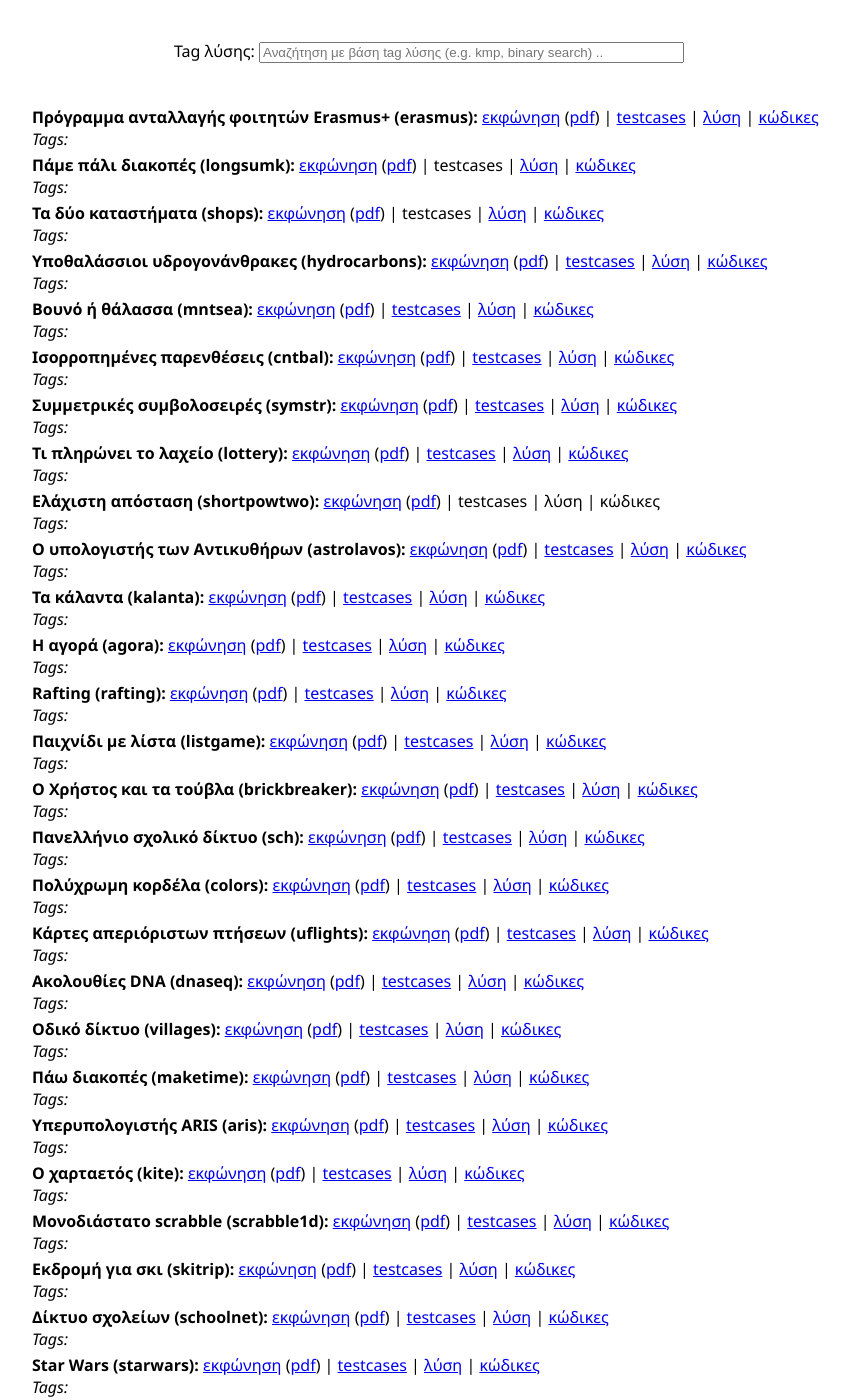
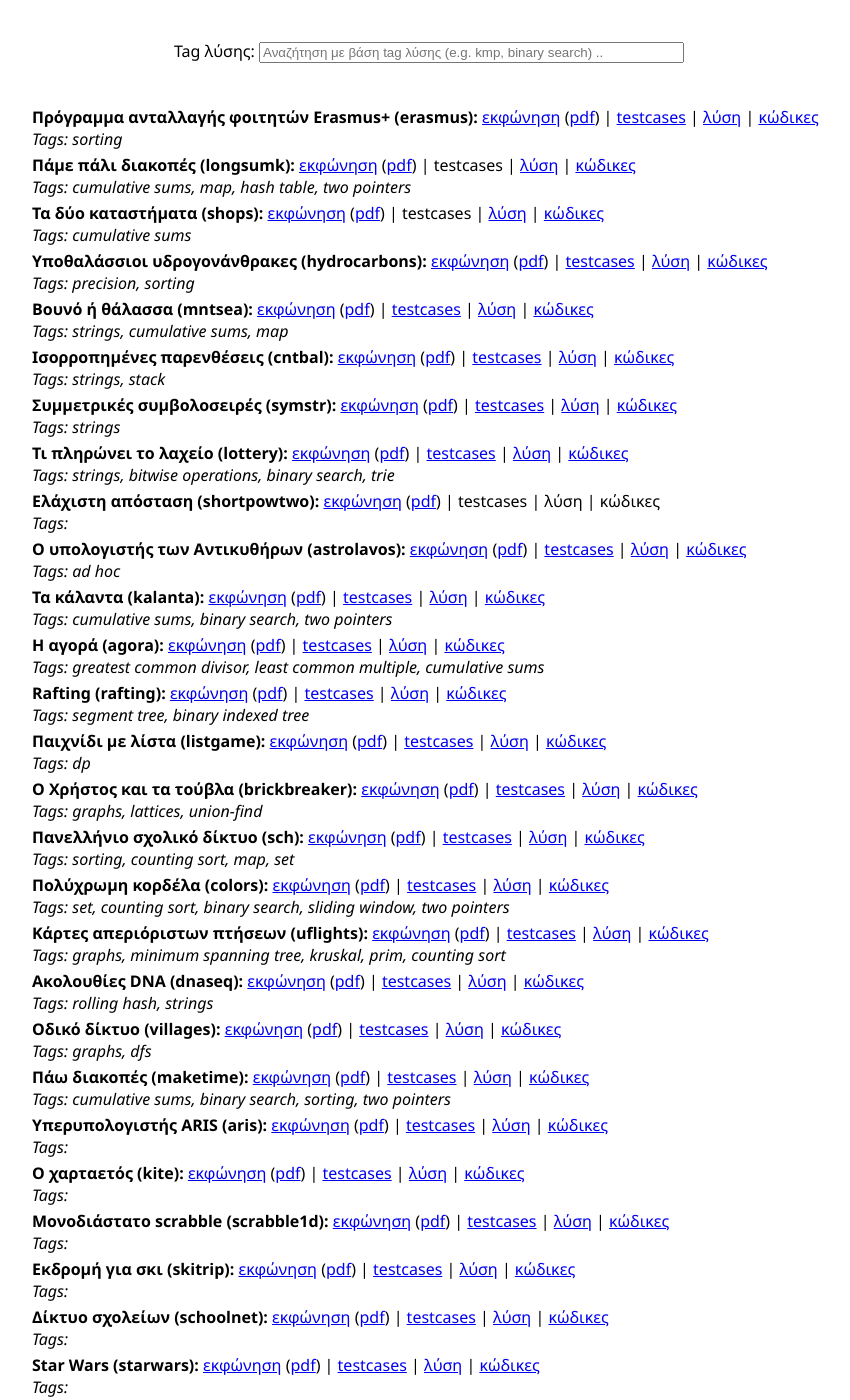
Before and after one commit to pdp-archive/pdp-archive.github.io, a Jekyll site: the page built from categorised.html, in a window 1280 px wide and 1400 px high. Shown: the whole window, without its empty margins (211-1061 px from the left). Built offline with Jekyll 4.4.1, drawn with Linux system fonts in a browser that asks for light colours; some of the changed text lies outside the part shown.

Commit message:
Added tags for 29-32 + minor fix (24c-loutraki, changed tag sort to sorting)

```diff
--- a/_data/contests/24-PDP.yml
+++ b/_data/contests/24-PDP.yml
@@ -42,7 +42,7 @@ loutraki:
    solution_author: "Κωνσταντίνος Μποκής"
    codes_in_git: true
    points: 30
-   solution_tags: ["line sweep", "sort", "counting sort"]
+   solution_tags: ["line sweep", "sorting", "counting sort"]
 
 minpali:
    full_name: "Παλίνδρομο"
--- a/_data/contests/29-PDP.yml
+++ b/_data/contests/29-PDP.yml
@@ -7,6 +7,7 @@ sch:
    solution: true
    solution_author: "Δημήτρης Λως"
    codes_in_git: true
+   solution_tags: ["sorting", "counting sort", "map", "set"]
 
 colors:
    full_name: "Πολύχρωμη κορδέλα"
@@ -17,6 +18,7 @@ colors:
    solution: true
    solution_author: "Δημήτρης Λως"
    codes_in_git: true
+   solution_tags: ["set", "counting sort", "binary search", "sliding window", "two pointers"]
 
 uflights:
    full_name: "Κάρτες απεριόριστων πτήσεων"
@@ -27,6 +29,7 @@ uflights:
    solution: true
    solution_author: "Δημήτρης Λως"
    codes_in_git: true
+   solution_tags: ["graphs", "minimum spanning tree", "kruskal", "prim", "counting sort"]
 
 dnaseq:
    full_name: "Ακολουθίες DNA"
@@ -38,6 +41,7 @@ dnaseq:
    solution_author: "Δημήτρης Λως"
    codes_in_git: true
    points: 30
+   solution_tags: ["rolling hash", "strings"]
 
 villages:
    full_name: "Οδικό δίκτυο"
@@ -49,6 +53,7 @@ villages:
    solution_author: "Δημήτρης Λως"
    codes_in_git: true
    points: 35
+   solution_tags: ["graphs", "dfs"]
 
 maketime:
    full_name: "Πάω διακοπές"
@@ -60,3 +65,4 @@ maketime:
    solution_author: "Δημήτρης Λως"
    codes_in_git: true
    points: 35
+   solution_tags: ["cumulative sums", "binary search", "sorting", "two pointers"]
--- a/_data/contests/30-PDP.yml
+++ b/_data/contests/30-PDP.yml
@@ -7,6 +7,7 @@ astrolavos:
    solution: true
    solution_author: "Δημήτρης Λως"
    codes_in_git: true
+   solution_tags: ["ad hoc"]
 
 kalanta:
    full_name: "Τα κάλαντα"
@@ -17,6 +18,7 @@ kalanta:
    solution: true
    solution_author: "Δημήτρης Λως"
    codes_in_git: true
+   solution_tags: ["cumulative sums", "binary search", "two pointers"]
 
 agora:
    full_name: "Η αγορά"
@@ -27,6 +29,7 @@ agora:
    solution: true
    solution_author: "Δημήτρης Λως"
    codes_in_git: true
+   solution_tags: ["greatest common divisor", "least common multiple", "cumulative sums"]
 
 rafting:
    full_name: "Rafting"
@@ -38,6 +41,7 @@ rafting:
    solution_author: "Δημήτρης Λως"
    codes_in_git: true
    points: 30
+   solution_tags: ["segment tree", "binary indexed tree"]
 
 listgame:
    full_name: "Παιχνίδι με λίστα"
@@ -49,6 +53,7 @@ listgame:
    solution_author: "Δημήτρης Λως"
    codes_in_git: true
    points: 35
+   solution_tags: ["dp"]
 
 brickbreaker:
    full_name: "Ο Χρήστος και τα τούβλα"
@@ -60,3 +65,4 @@ brickbreaker:
    solution_author: "Δημήτρης Λως"
    codes_in_git: true
    points: 35
+   solution_tags: ["graphs", "lattices", "union-find"]
--- a/_data/contests/31-PDP.yml
+++ b/_data/contests/31-PDP.yml
@@ -7,6 +7,7 @@ hydrocarbons:
    solution: true
    solution_author: "Βαγγέλης Κηπουρίδης"
    codes_in_git: true
+   solution_tags: ["precision", "sorting"]
 
 mntsea:
    full_name: "Βουνό ή θάλασσα"
@@ -17,6 +18,7 @@ mntsea:
    solution: true
    solution_author: "Βαγγέλης Κηπουρίδης"
    codes_in_git: true
+   solution_tags: ["strings", "cumulative sums", "map"]
 
 cntbal:
    full_name: "Ισορροπημένες παρενθέσεις"
@@ -27,6 +29,7 @@ cntbal:
    solution: true
    solution_author: "Γιώργος Γιαπιτζάκης"
    codes_in_git: true
+   solution_tags: ["strings", "stack"]
 
 symstr:
    full_name: "Συμμετρικές συμβολοσειρές"
@@ -38,6 +41,7 @@ symstr:
    solution_author: "Βαγγέλης Κηπουρίδης"
    codes_in_git: true
    points: 30
+   solution_tags: ["strings"]
 
 lottery:
    full_name: "Τι πληρώνει το λαχείο"
@@ -49,6 +53,7 @@ lottery:
    solution_author: "Βαγγέλης Κηπουρίδης"
    codes_in_git: true
    points: 35
+   solution_tags: ["strings", "bitwise operations", "binary search", "trie"]
 
 shortpowtwo:
    full_name: "Ελάχιστη απόσταση"
--- a/_data/contests/32-PDP.yml
+++ b/_data/contests/32-PDP.yml
@@ -7,6 +7,7 @@ erasmus:
    solution: true
    solution_author: "Βαγγέλης Κηπουρίδης"
    codes_in_git: true
+   solution_tags: ["sorting"]
 
 longsumk:
    full_name: "Πάμε πάλι διακοπές"
@@ -17,6 +18,7 @@ longsumk:
    solution: true
    solution_author: "Βαγγέλης Κηπουρίδης"
    codes_in_git: true
+   solution_tags: ["cumulative sums", "map", "hash table", "two pointers"]
 
 shops:
    full_name: "Τα δύο καταστήματα"
@@ -27,3 +29,4 @@ shops:
    solution: true
    solution_author: "Βαγγέλης Κηπουρίδης"
    codes_in_git: true
+   solution_tags: ["cumulative sums"]
```
